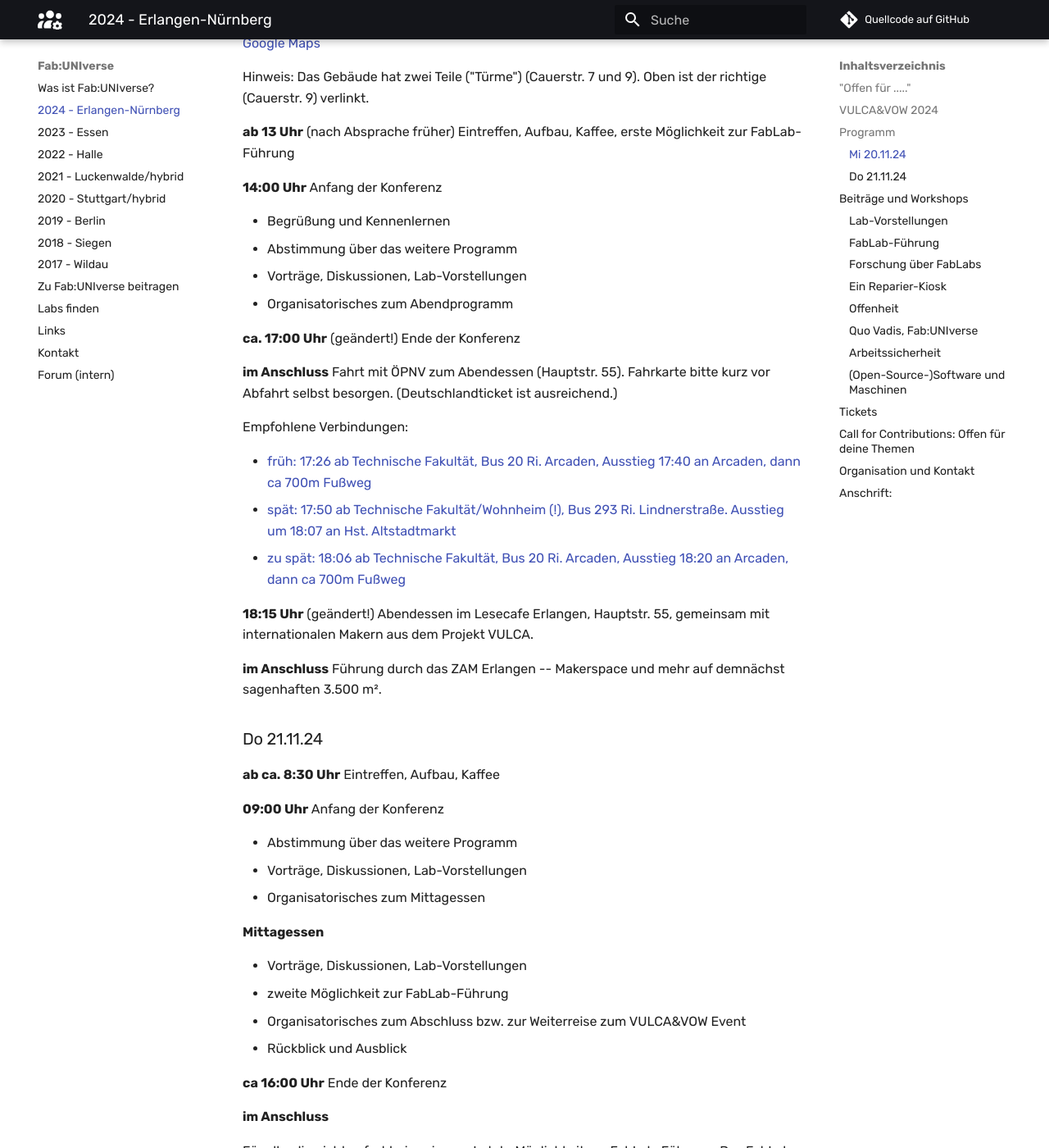
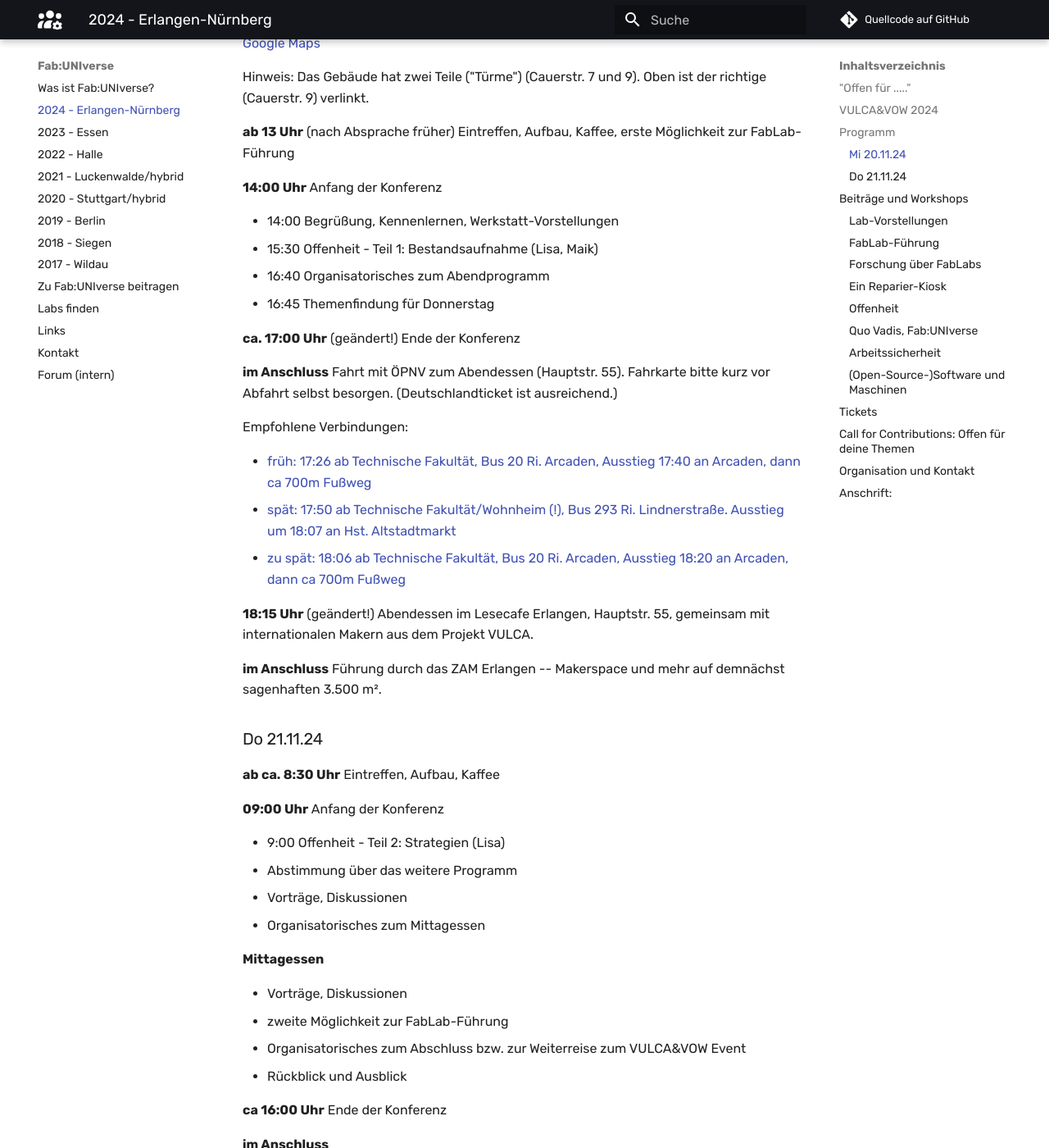
Before and after one commit to fabuniverse/website, an MkDocs documentation site: the page built from docs/2024.md, in a window 1280 px wide and 1400 px high, scrolled down 1070 px. Shown: the whole window at 82% size. Built offline with MkDocs 1.6.1 and Material for MkDocs 9.7.7, drawn with Linux system fonts in a browser that asks for light colours; comment, search, counter and statistics services are not loaded.

Commit message:
Programm Mittwoch

```diff
--- a/docs/2024.md
+++ b/docs/2024.md
@@ -29,10 +29,10 @@ Hinweis: Das Gebäude hat zwei Teile ("Türme") (Cauerstr. 7 und 9). Oben ist de
 
 **14:00 Uhr** Anfang der Konferenz
 
-- Begrüßung und Kennenlernen
-- Abstimmung über das weitere Programm
-- Vorträge, Diskussionen, Lab-Vorstellungen
-- Organisatorisches zum Abendprogramm
+- 14:00 Begrüßung, Kennenlernen, Werkstatt-Vorstellungen
+- 15:30 Offenheit - Teil 1: Bestandsaufnahme (Lisa, Maik)
+- 16:40 Organisatorisches zum Abendprogramm
+- 16:45 Themenfindung für Donnerstag
 
 **ca. 17:00 Uhr** (geändert!) Ende der Konferenz
 
@@ -54,13 +54,14 @@ Empfohlene Verbindungen:
 
 **09:00 Uhr** Anfang der Konferenz
 
+- 9:00 Offenheit - Teil 2: Strategien (Lisa)
 - Abstimmung über das weitere Programm
-- Vorträge, Diskussionen, Lab-Vorstellungen
+- Vorträge, Diskussionen
 - Organisatorisches zum Mittagessen
 
 **Mittagessen**
 
-- Vorträge, Diskussionen, Lab-Vorstellungen
+- Vorträge, Diskussionen
 - zweite Möglichkeit zur FabLab-Führung
 - Organisatorisches zum Abschluss bzw. zur Weiterreise zum VULCA&VOW Event
 - Rückblick und Ausblick
```
